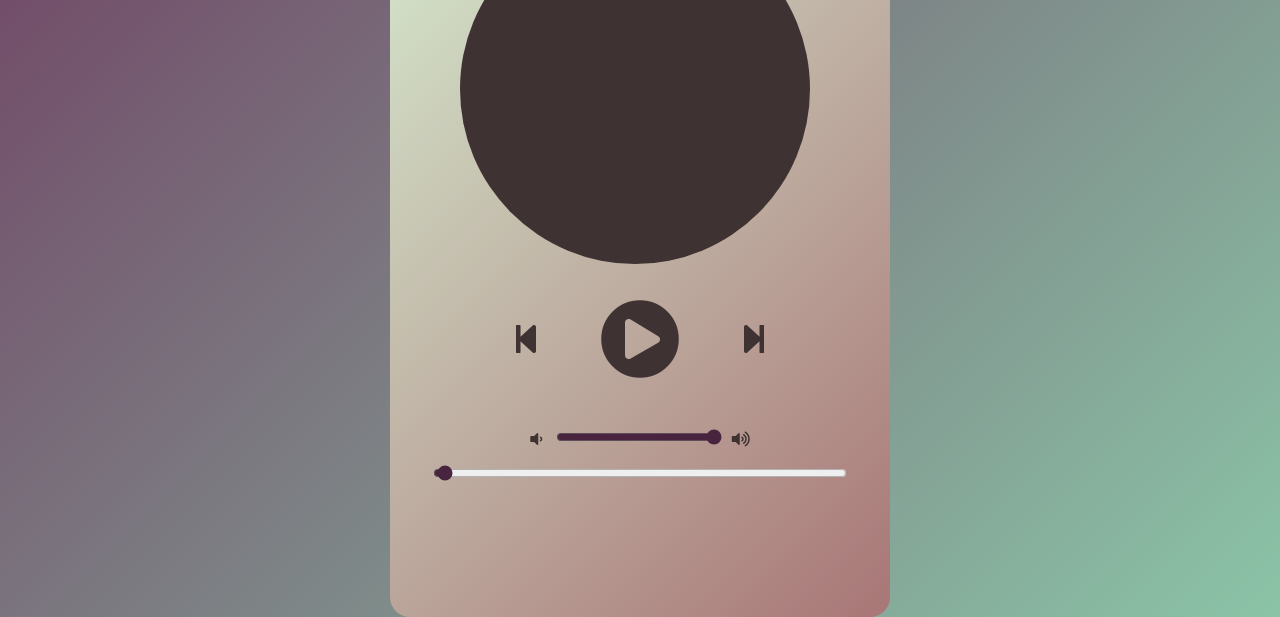
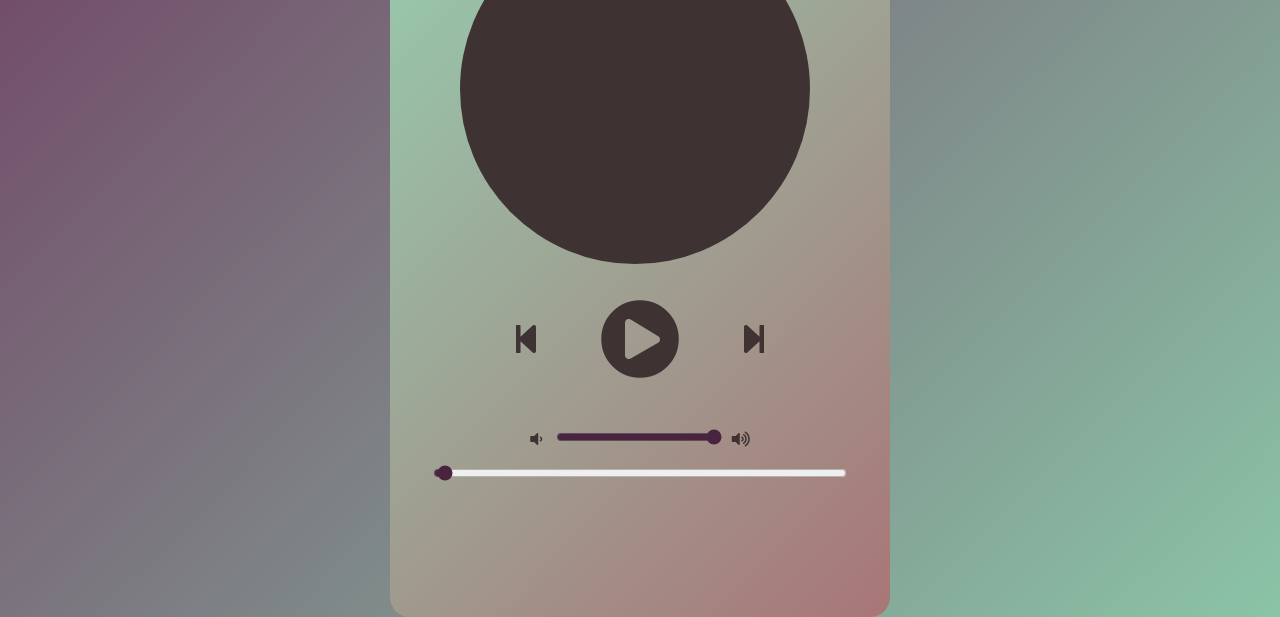
Before and after one commit to Hager-Essam/musicPlayer, a plain HTML site: page index.html in a window 1280 px wide. Shown: the part 183-800 px from the top of the page. Drawn offline with Linux system fonts and the light colour scheme.

Commit message:
changing colors

```diff
--- a/style.css
+++ b/style.css
@@ -18,7 +18,7 @@ body {
 
 .container {
     width: 500px;
-    background: linear-gradient(135deg, #D8EFD3, #A87676);    border-radius: 20px;
+    background: linear-gradient(135deg, #95D2B3, #A87676);    border-radius: 20px;
     padding: 20px;
     height: 100vh;
 }
```
